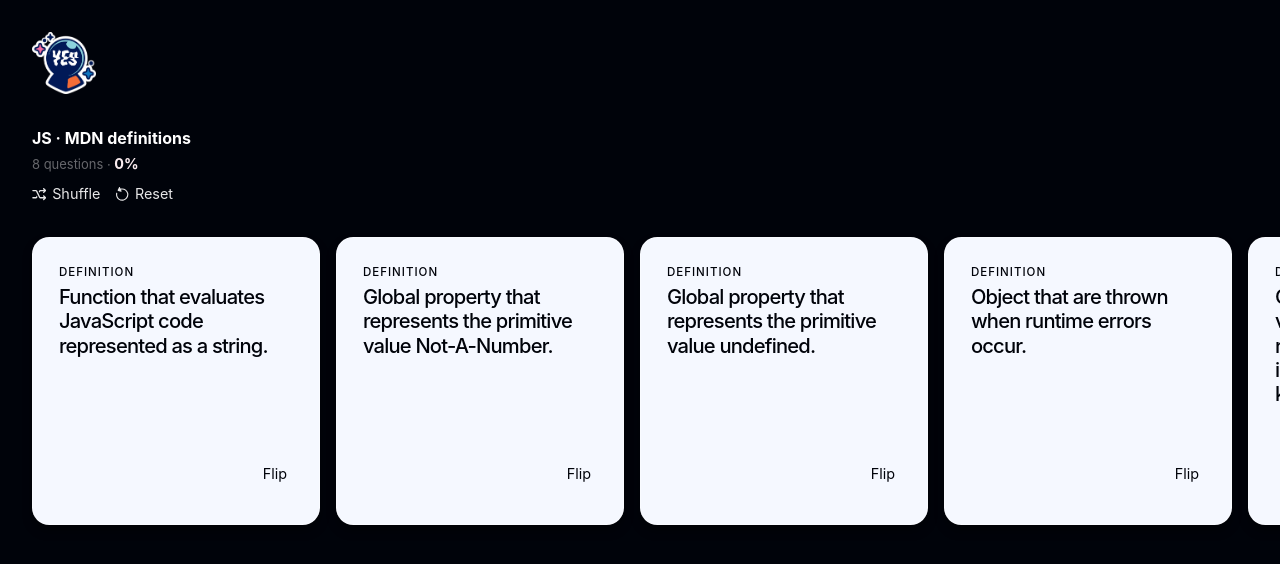
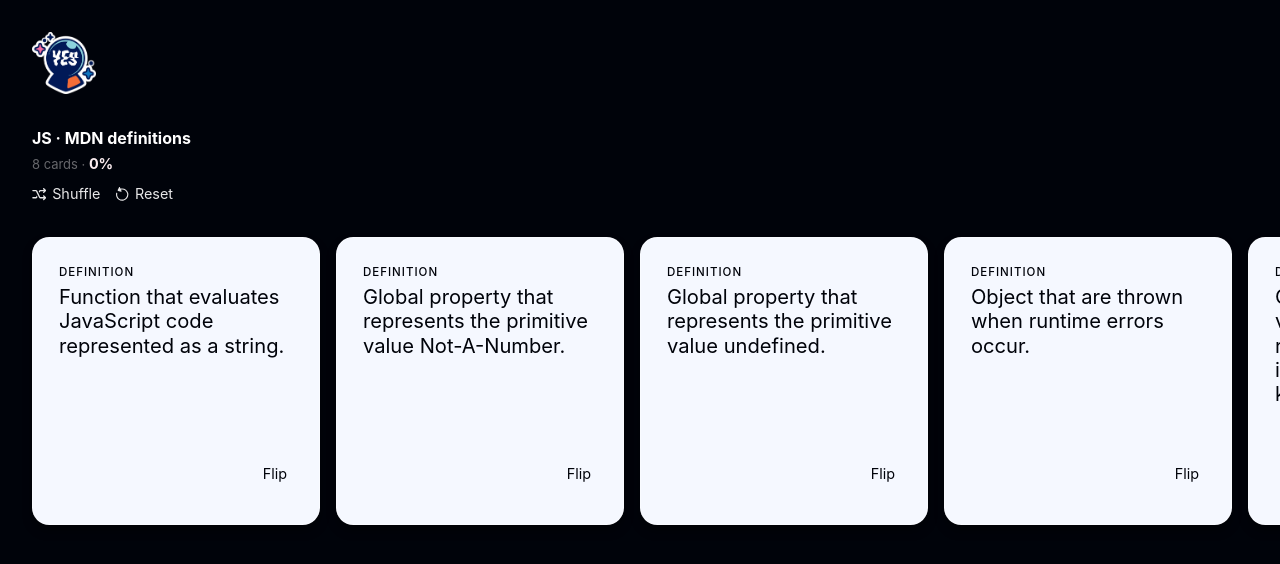
Before and after one commit to evilpaper/nailed-it, a React (Create React App) app: page / in a window 1280 px wide. Shown: the top 564 px of the page. Built offline with nearby package versions, Linux system fonts and the light colour scheme.

Commit message:
Remove letter spacing

```diff
--- a/src/components/Card/Card.jsx
+++ b/src/components/Card/Card.jsx
@@ -50,7 +50,7 @@ export default function Card({ question, answer, id, nailed, handleEditCard }) {
                 handleFlipClick();
               }}
             >
-              YES{/* <YesIcon className="answer" /> */}
+              Yes{/* <YesIcon className="answer" /> */}
             </button>
             <button
               className="answer"
@@ -59,7 +59,7 @@ export default function Card({ question, answer, id, nailed, handleEditCard }) {
                 handleFlipClick();
               }}
             >
-              NO{/* <NoIcon className="answer" /> */}
+              No{/* <NoIcon className="answer" /> */}
             </button>
           </div>
         </footer>
--- a/src/components/Card/styles.css
+++ b/src/components/Card/styles.css
@@ -43,8 +43,6 @@
   font-size: 1.4em;
   line-height: 1.2em;
   padding-top: 0.2em;
-  font-weight: 500;
-  letter-spacing: -0.8px;
   -webkit-appearance: textfield;
 }
 
@@ -109,5 +107,4 @@
   color: var(--color-darkest-night);
   border: none;
   font-size: 1.4em;
-  font-weight: 600;
 }
--- a/src/components/Deck/Deck.jsx
+++ b/src/components/Deck/Deck.jsx
@@ -74,7 +74,7 @@ export default function Deck({
           maxLength="30"
         />
         <div className="progress">
-          <span className="size">{`${cards.length} questions · `}</span>
+          <span className="size">{`${cards.length} cards · `}</span>
           {` `}
           <strong>{`${percentageNailed()}% `}</strong>
         </div>
```
